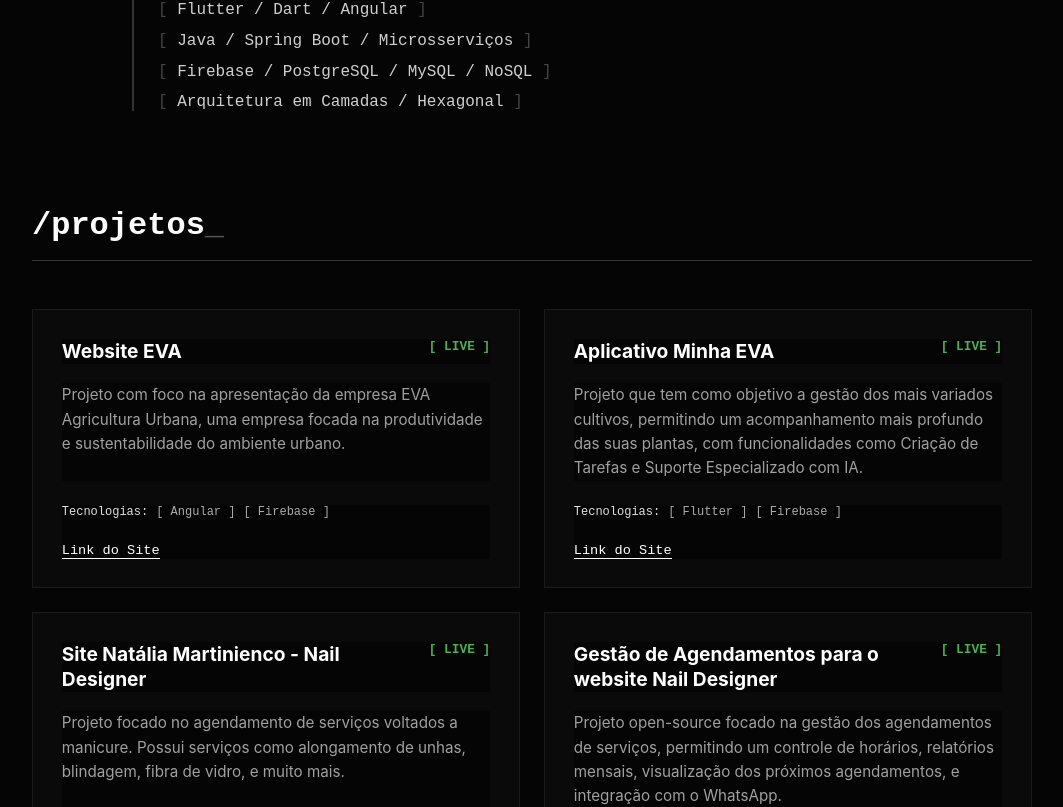
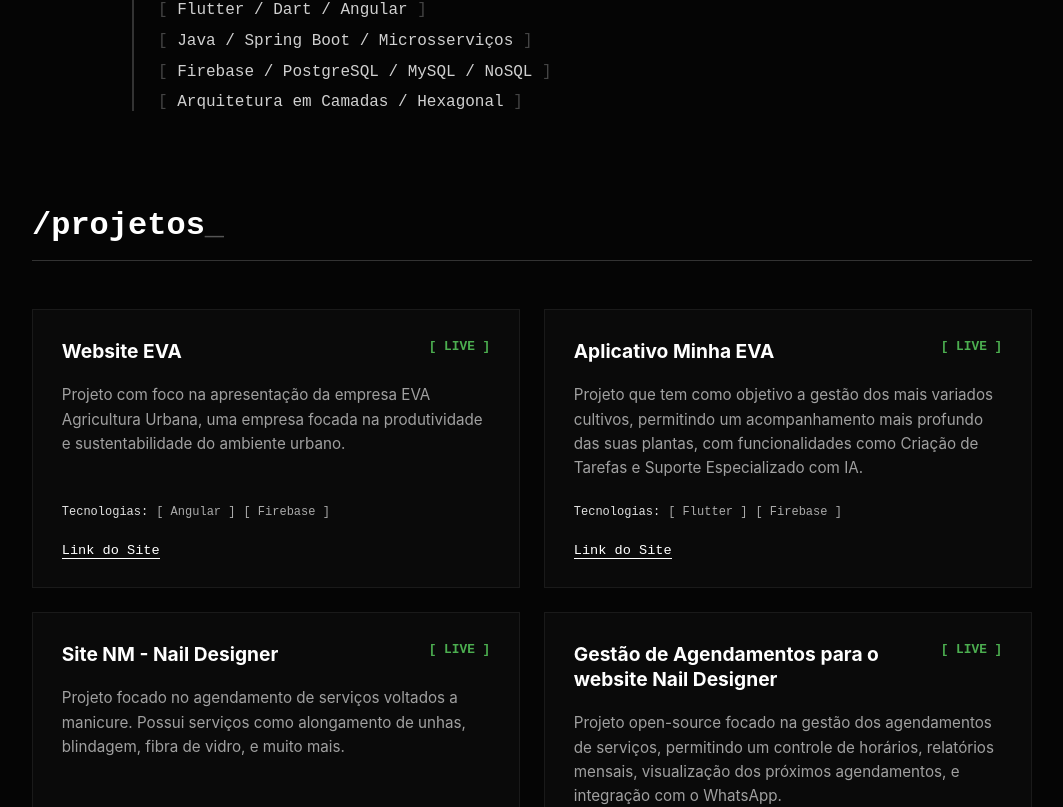
Before and after one commit to PAFONTINHAS/ds881-curriculo-GRR20246106, an Angular app: page /main-page in a window 1280 px wide. Shown: the part 593-1400 px from the top of the page, without its empty margins (108-1171 px from the left). Built offline with nearby package versions, Linux system fonts and the light colour scheme.

Commit message:
refactor: alteração de comportamento da tela e nome do projeto

```diff
--- a/src/app/core/mock/ProjectsMock.ts
+++ b/src/app/core/mock/ProjectsMock.ts
@@ -29,7 +29,7 @@ export const ProjectsMock : Project[] = [
     },
 
     {
-        title: "Site Natália Martinienco - Nail Designer",
+        title: "Site NM - Nail Designer",
         description: `
             Projeto focado no agendamento de serviços voltados a manicure.
             Possui serviços como alongamento de unhas, blindagem, fibra de vidro, e muito mais.
--- a/src/styles.css
+++ b/src/styles.css
@@ -1,7 +1,8 @@
 /* You can add global styles to this file, and also import other style files */
 *{
-    background-color: #050505;
+    /* background-color: #050505; */
     margin: 0;
     box-sizing: border-box;
     user-select: none;
+    scroll-behavior: smooth;
 }
```
